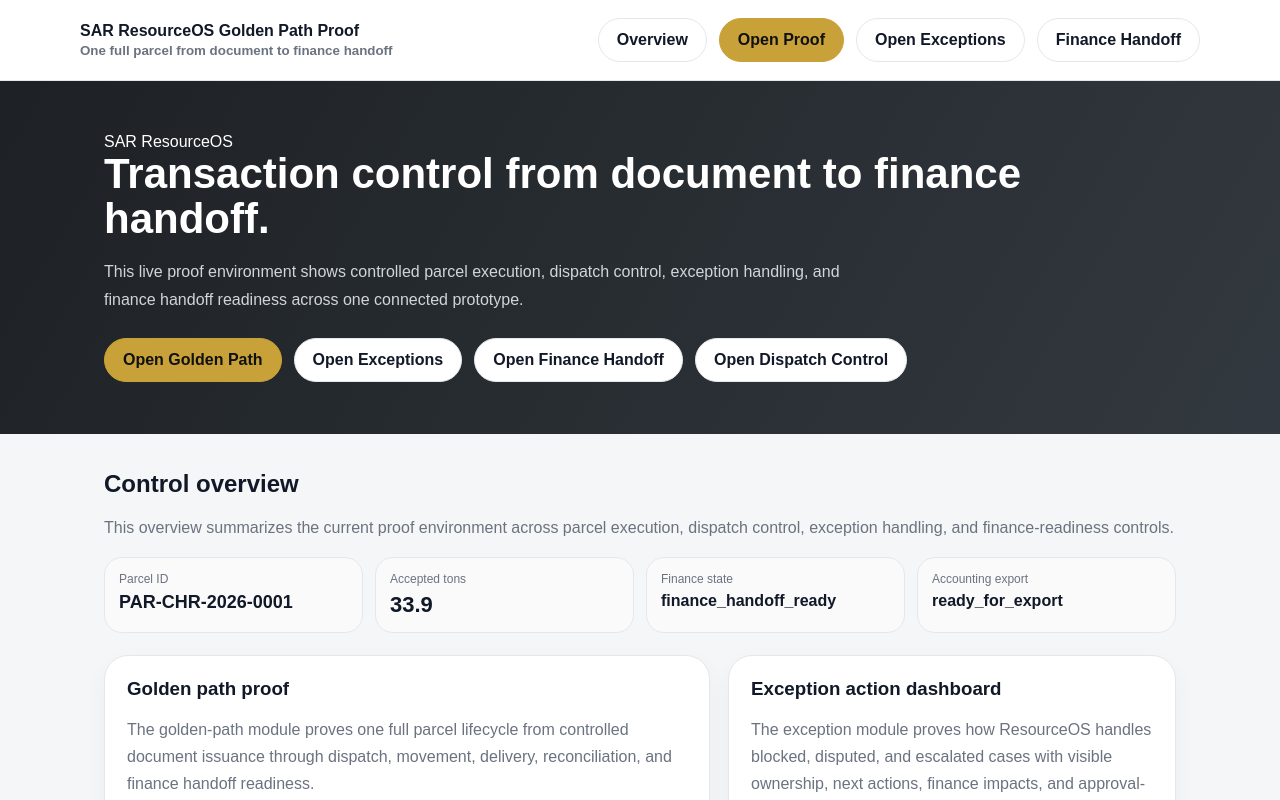
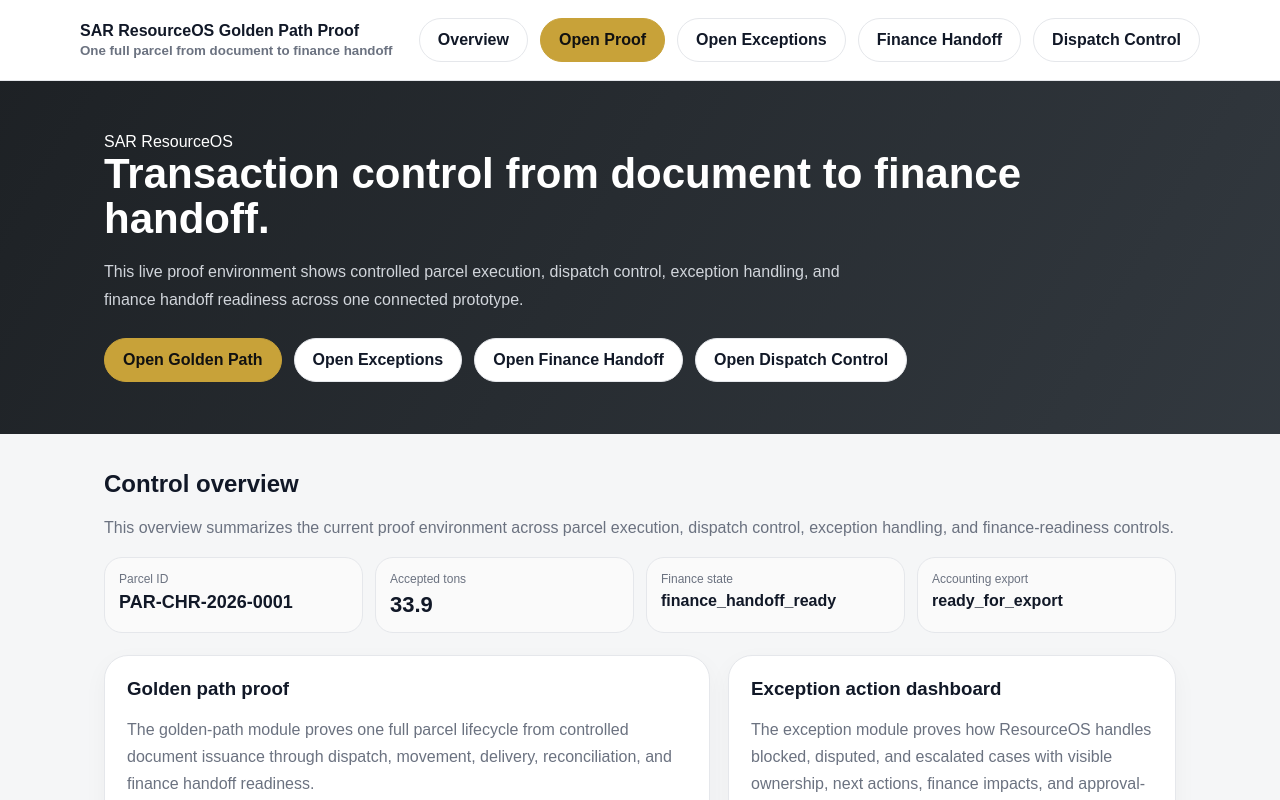
Before and after one commit to shobanesiyanda/sar-resourceos-golden-path-proof, a Next.js app: page / in a window 1280 px wide. Shown: the top 800 px of the page. Built offline with nearby package versions, Linux system fonts and the light colour scheme.

Commit message:
Add dispatch control to header nav

```diff
--- a/components/Header.tsx
+++ b/components/Header.tsx
@@ -20,6 +20,9 @@ export default function Header() {
           <a className="btn" href="/finance-handoff">
             Finance Handoff
           </a>
+          <a className="btn" href="/dispatch-control">
+            Dispatch Control
+          </a>
         </div>
       </div>
     </header>
```
